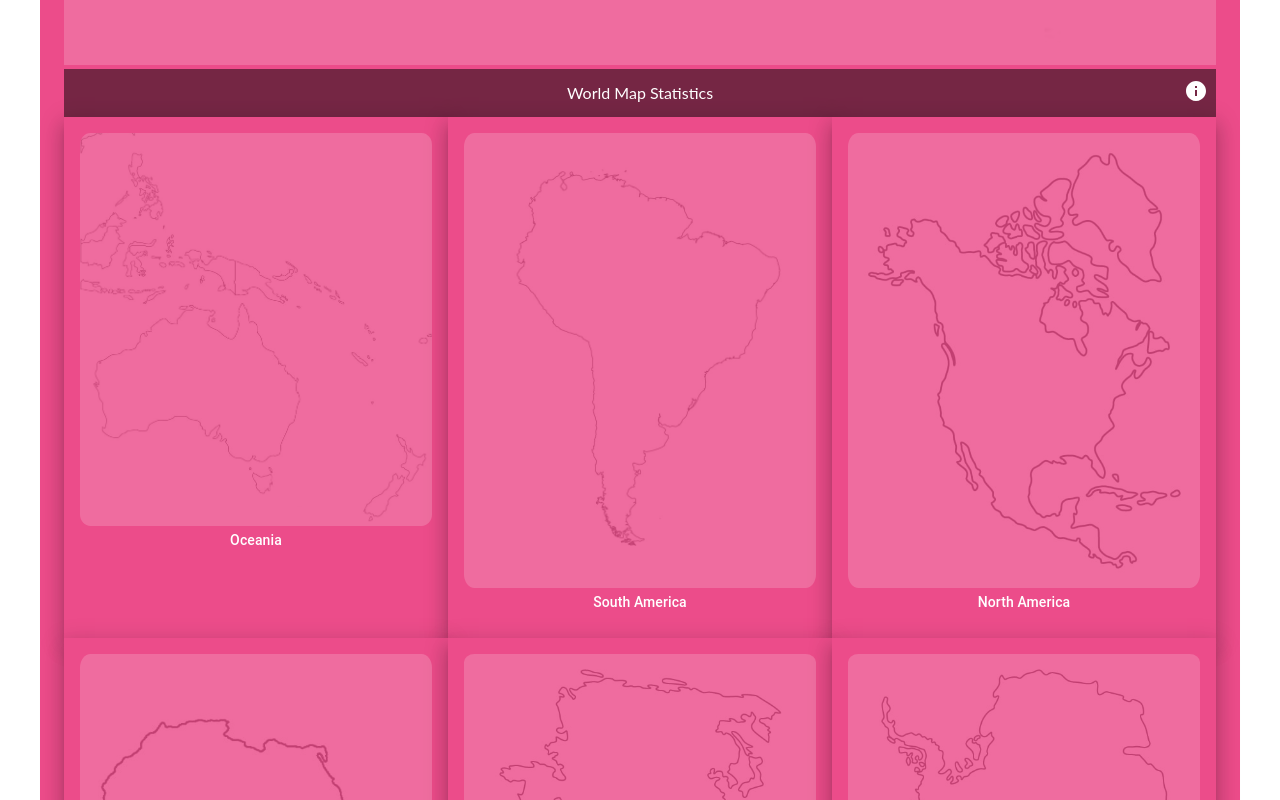
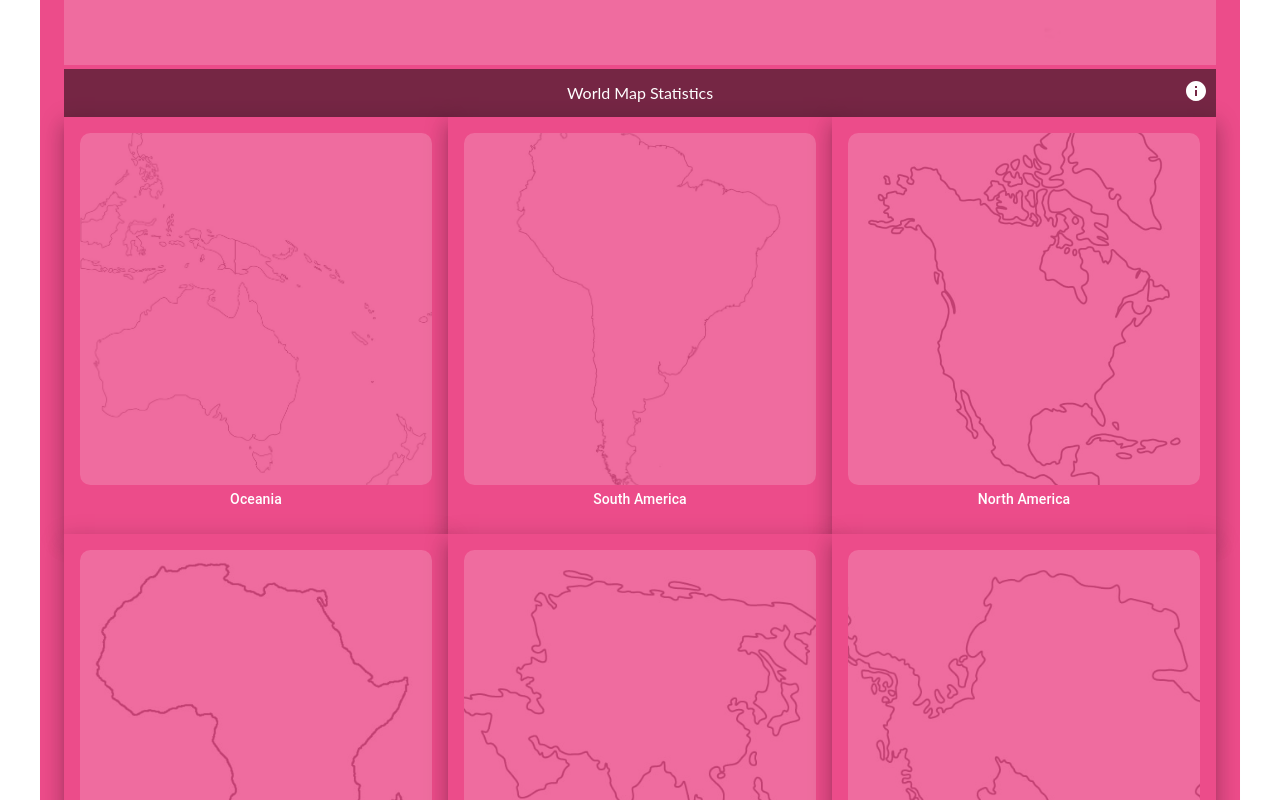
Before and after one commit to DilsherB/react-redux-api-project, a React (Create React App) app: page / in a window 1280 px wide. Shown: the part 920-1720 px from the top of the page. Built offline with nearby package versions, Linux system fonts and the light colour scheme; no server answers.

Commit message:
aligment setup

```diff
--- a/src/App.scss
+++ b/src/App.scss
@@ -18,6 +18,7 @@
     background-color: rgb(236, 76, 138);
     opacity: 18%;
     border-radius: 3%;
+    aspect-ratio: 1/1;
   }
 
   .back-arrow {
```
